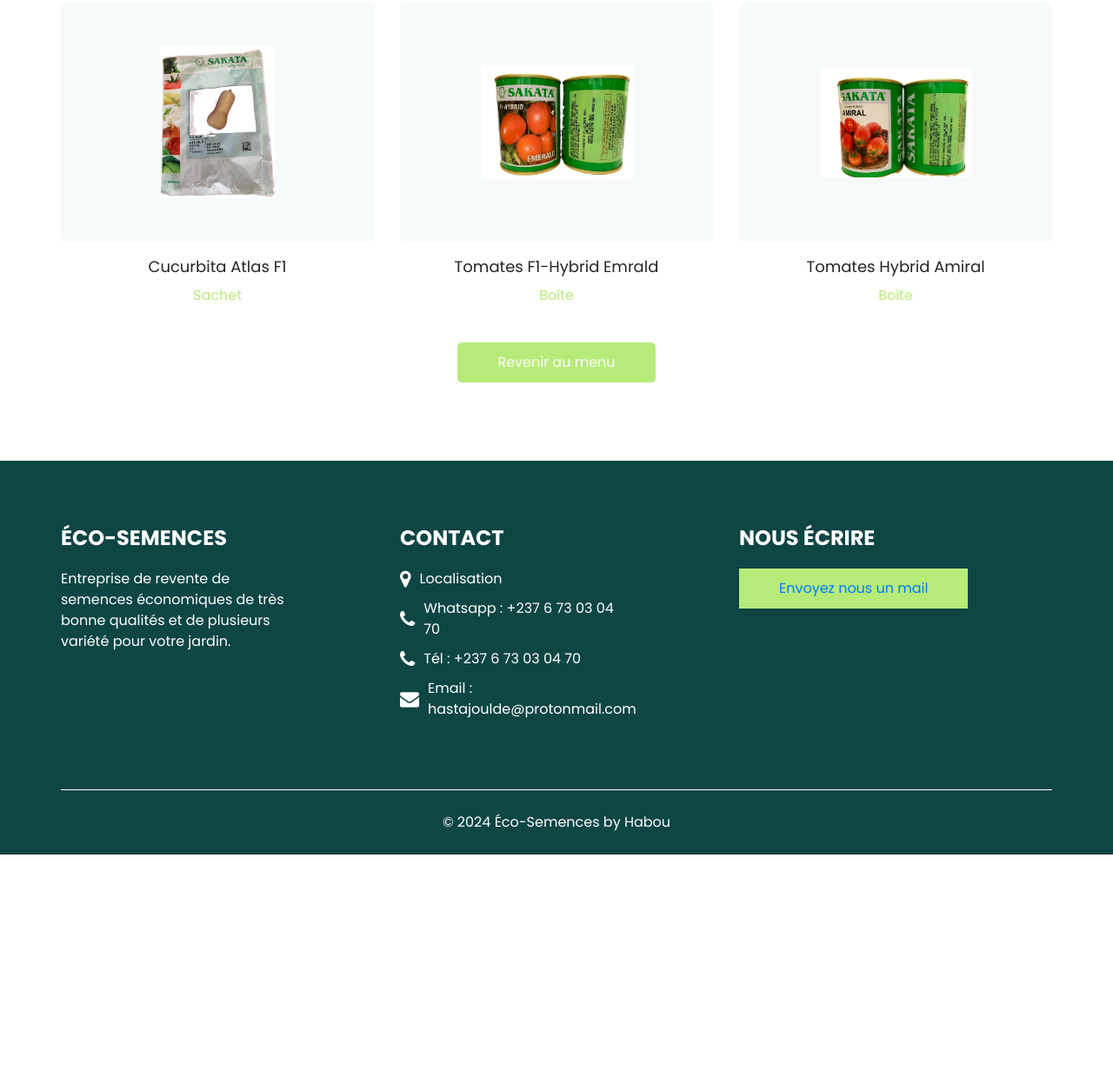
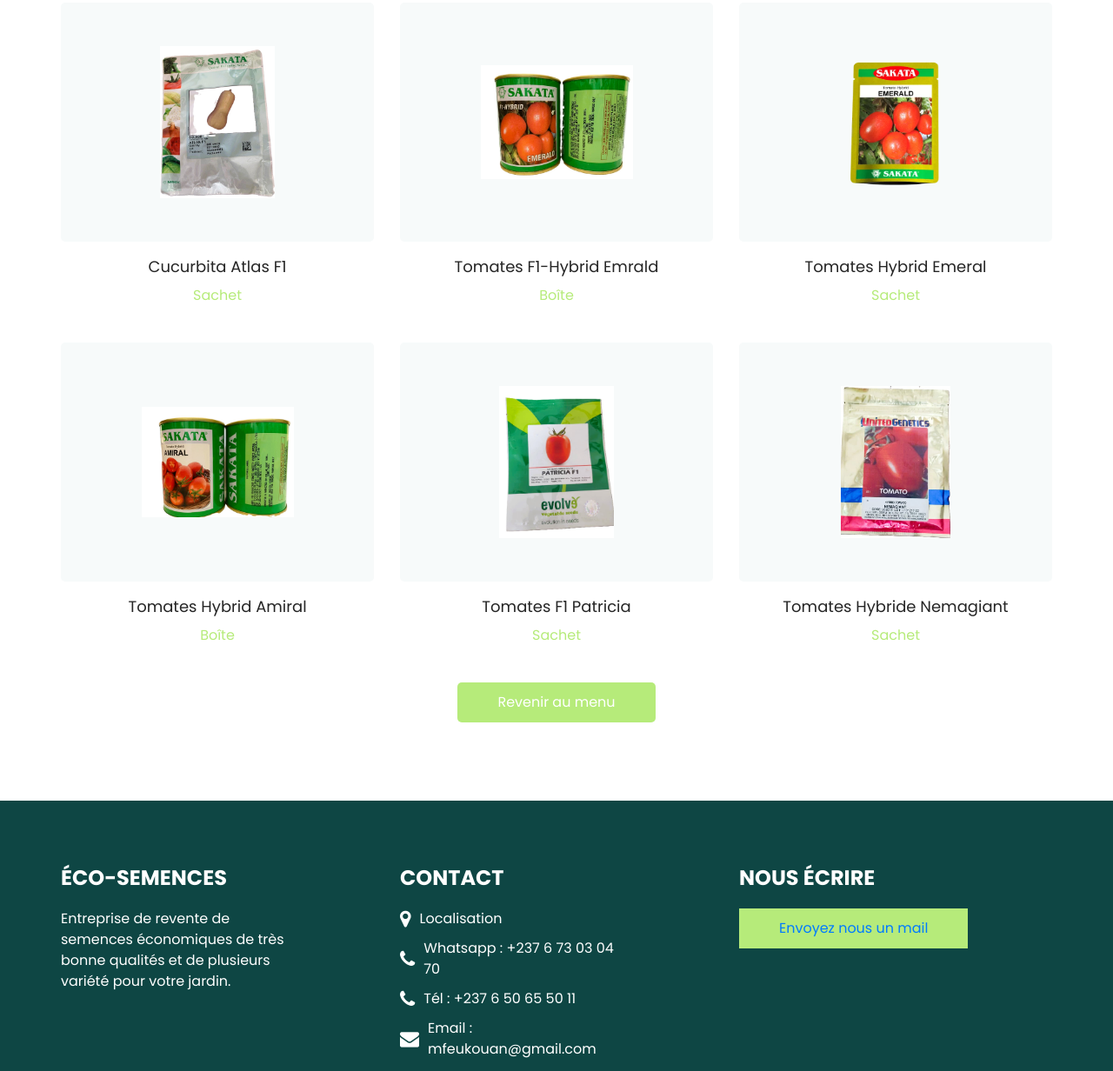
Before and after one commit to haboubakar007/Sakata-semences, a plain HTML site: page vegetables.html in a window 1280 px wide. Shown: the part 4268-5500 px from the top of the page at 87% size. Before the commit the page ends 5251 px from the top, so only its background shows below. Drawn offline with Linux system fonts and the light colour scheme; some packages are replaced by stand-ins of ours.

Commit message:
modifi 1

```diff
--- a/vegetables.html
+++ b/vegetables.html
@@ -730,6 +730,25 @@
         <div class="col-md-6 col-lg-4">
           <div class="box">
             <div class="img-box">
+              <a href="images/Tomate-Emeral sachet.WEBP" data-lightbox="seeds">
+                <img src="images/Tomate-Emeral sachet.WEBP" alt="Tomates Hybrid Amiral">
+              </a>
+            </div>
+            <div class="detail-box">
+              <a href="">
+                Tomates Hybrid Emeral
+              </a>
+              <div class="price_box">
+                <h6 class="price_heading">
+                  <span>Sachet</span>
+                </h6>
+              </div>
+            </div>
+          </div>
+        </div>
+        <div class="col-md-6 col-lg-4">
+          <div class="box">
+            <div class="img-box">
               <a href="images/images sakata/s Tomates Hybrid Amiral Boîte.jpg" data-lightbox="seeds">
                 <img src="images/images sakata/s Tomates Hybrid Amiral Boîte.jpg" alt="Tomates Hybrid Amiral">
               </a>
@@ -741,6 +760,44 @@
               <div class="price_box">
                 <h6 class="price_heading">
                   <span>Boîte</span>
+                </h6>
+              </div>
+            </div>
+          </div>
+        </div>
+        <div class="col-md-6 col-lg-4">
+          <div class="box">
+            <div class="img-box">
+              <a href="images/Tomante-F1-Patricia.JPG" data-lightbox="seeds">
+                <img src="images/Tomante-F1-Patricia.JPG" alt="Tomates Hybrid Amiral">
+              </a>
+            </div>
+            <div class="detail-box">
+              <a href="">
+                Tomates F1 Patricia
+              </a>
+              <div class="price_box">
+                <h6 class="price_heading">
+                  <span>Sachet</span>
+                </h6>
+              </div>
+            </div>
+          </div>
+        </div>
+        <div class="col-md-6 col-lg-4">
+          <div class="box">
+            <div class="img-box">
+              <a href="images/Tomate-Hybride-Nemagiant.JPG" data-lightbox="seeds">
+                <img src="images/Tomate-Hybride-Nemagiant.JPG" alt="Tomates Hybrid Amiral">
+              </a>
+            </div>
+            <div class="detail-box">
+              <a href="">
+                Tomates Hybride Nemagiant
+              </a>
+              <div class="price_box">
+                <h6 class="price_heading">
+                  <span>Sachet</span>
                 </h6>
               </div>
             </div>
@@ -795,16 +852,16 @@
                 Whatsapp : +237 6 73 03 04 70
               </span>
             </a>
-            <a href="tel:+237673030470">
+            <a href="tel:+237650655011">
               <i class="fa fa-phone" aria-hidden="true"></i>
               <span>
-                Tél : +237 6 73 03 04 70
+                Tél : +237 6 50 65 50 11
               </span>
             </a>
-            <a href="mailto:hastadjoulde@protonmail.com">
+            <a href="mailto:mfeukouan@gmail.com">
               <i class="fa fa-envelope" aria-hidden="true"></i>
               <span>
-                Email : hastajoulde@protonmail.com
+                Email : mfeukouan@gmail.com
               </span>
             </a>
           </div>
@@ -816,7 +873,7 @@
             </h4>
             <form action="">
               <button type="submit">
-                <a href="mailto:hastadjoulde@protonmail.com">Envoyez nous un mail</a>
+                <a href="mailto:mfeukouan@gmail.com">Envoyez nous un mail</a>
               </button>
             </form>
           </div>
@@ -824,7 +881,7 @@
       </div>
       <div class="footer-info">
         <p>
-          &copy; <span id="displayYear"></span> Éco-Semences by Habou
+          &copy; <span id="displayYear"></span> Éco-Semences
         </p>
       </div>
     </div>
```
Also changed, not shown: about.html (+6 -6 lines), contact.html (+6 -6 lines), index.html (+1 -1 lines), images/Tomante-F1-Patricia.JPG (added), images/Tomate-Emeral sachet.WEBP (added), images/Tomate-Hybride-Nemagiant.JPG (added).
